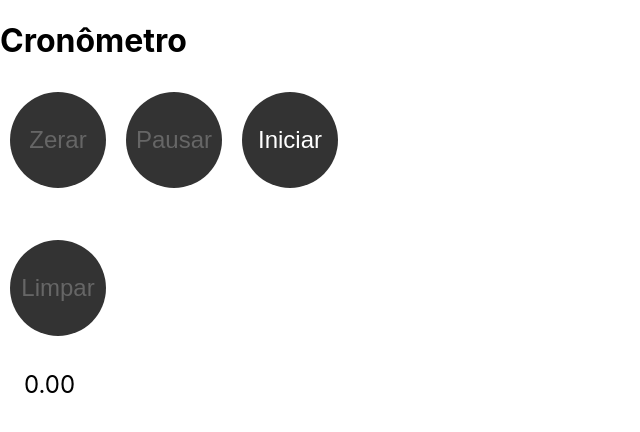
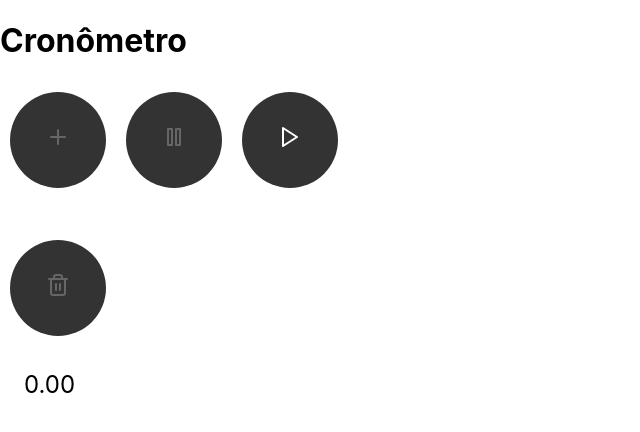
Before and after one commit to ThiagoMartinsSaraiva/cronometro-react, a React (Create React App) app: page / in a window 1280 px wide. Shown: the top 432 px of the page, without its empty margins (0-640 px from the left). Built offline with nearby package versions, Linux system fonts and the light colour scheme.

Commit message:
feat: adicionando react-icons

```diff
--- a/package.json
+++ b/package.json
@@ -8,6 +8,7 @@
     "@testing-library/user-event": "^7.2.1",
     "react": "^16.12.0",
     "react-dom": "^16.12.0",
+    "react-icons": "^4.2.0",
     "react-scripts": "3.3.0"
   },
   "scripts": {
--- a/src/components/Timer/index.js
+++ b/src/components/Timer/index.js
@@ -1,6 +1,8 @@
 import React, { useState } from 'react'
 import Button from '../Button'
 import TimeList from '../TimeList'
+
+import { FiPlay, FiPause, FiPlus, FiTrash2 } from 'react-icons/fi'
 
 import './index.css'
 
@@ -39,12 +41,12 @@ export default () => {
     <div>
       <h1>Cronômetro</h1>
       <section className="main-buttons">
-        <Button handleClick={zerar} disabled={state.currentTime === 0}>Zerar</Button>
-        <Button handleClick={pausar} disabled={state.paused}>Pausar</Button>
-        <Button handleClick={iniciar} disabled={!state.paused}>Iniciar</Button>
+        <Button handleClick={zerar} disabled={state.currentTime === 0}><FiPlus /></Button>
+        <Button handleClick={pausar} disabled={state.paused}><FiPause /></Button>
+        <Button handleClick={iniciar} disabled={!state.paused}><FiPlay /></Button>
       </section>
       <section>
-        <Button handleClick={apagar} disabled={state.timeList.length < 1}>Limpar</Button>
+        <Button handleClick={apagar} disabled={state.timeList.length < 1}><FiTrash2 /></Button>
       </section>
       <p className="pl" style={{fontSize:'1.5em'}}>{ Number(state.currentTime).toFixed(2) }</p>
       <TimeList timeList={state.timeList} />
```
Also changed, not shown: 1 other file (tests, documents, lock files or other folders).
